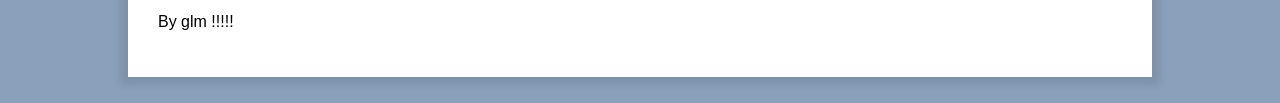
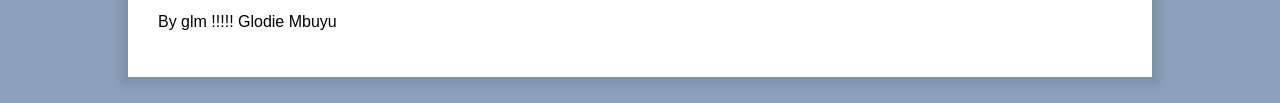
Before and after one commit to glodiembuyuglm/site_recette_gateau, a plain HTML site: page index.html in a window 1280 px wide. Shown: the part 852-955 px from the top of the page. Drawn offline with Linux system fonts and the light colour scheme.

Commit message:
Update index.html

```diff
--- a/index.html
+++ b/index.html
@@ -66,7 +66,7 @@
             </table>
         </div>
     </div>
-    <p>By glm !!!!!</p>
+    <p>By glm !!!!! Glodie Mbuyu</p>
     </div>
 </body>
 </html>
```
